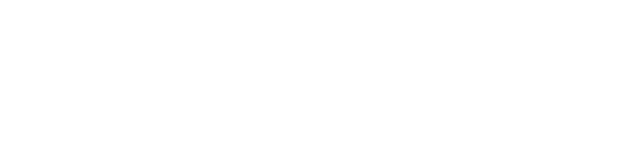
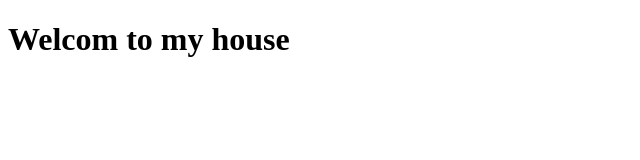
Before and after one commit to Thierry-68/helloWorld, a plain HTML site: page index.html in a window 1280 px wide. Shown: the whole page, without its empty margins (0-640 px from the left). Drawn offline with Linux system fonts and the light colour scheme.

Commit message:
Create h1 to say welcom

```diff
--- a/index.html
+++ b/index.html
@@ -6,5 +6,6 @@
 <title>helloWord</title>
 </head>
 <body>
+    <h1>Welcom to my house</h1>
 </body>
 </html>
```
